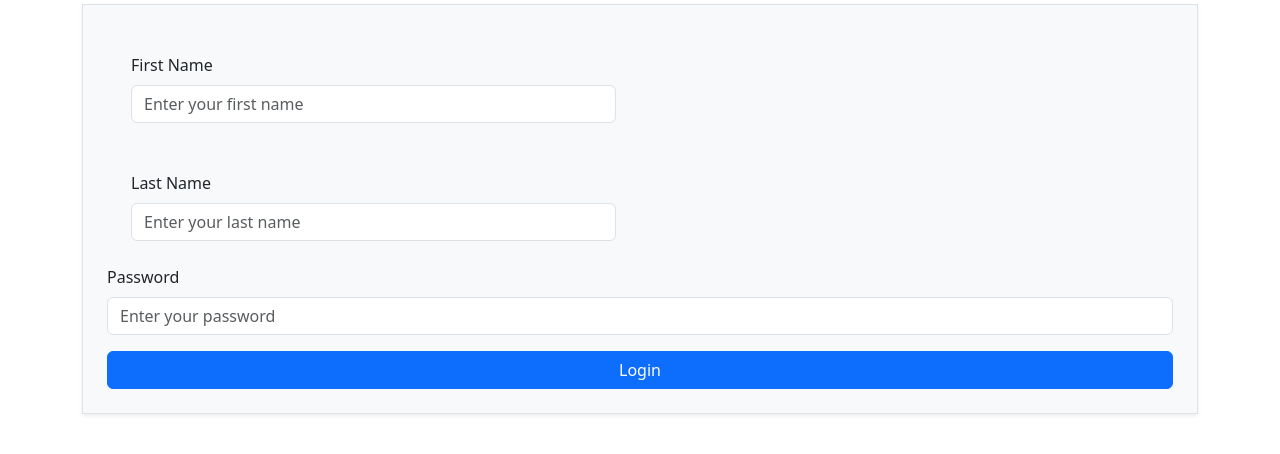
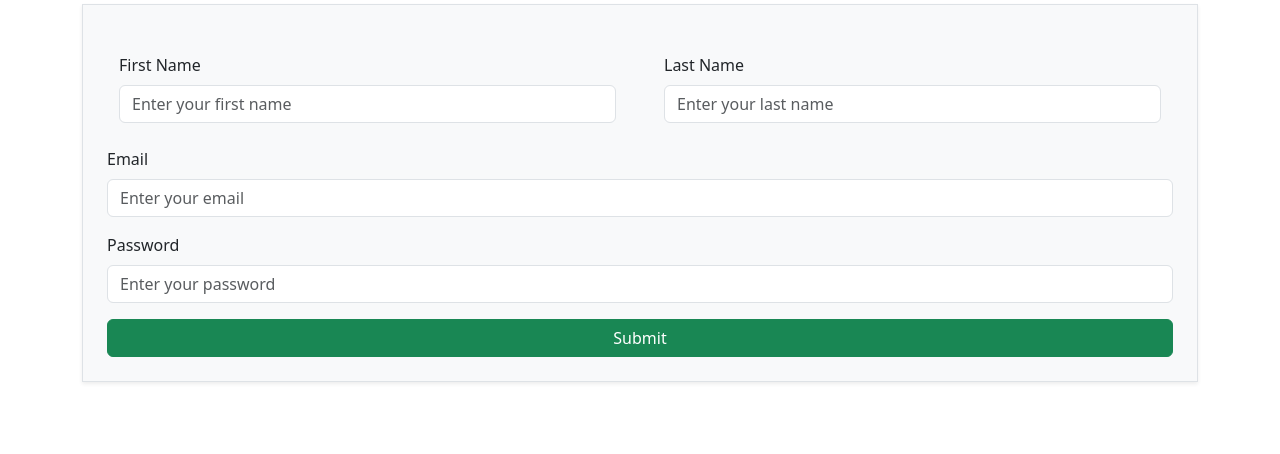
Before and after one commit to bowlingj87/Boostrap_Assignment, a plain HTML site: page index.html in a window 1280 px wide. Shown: the part 114-568 px from the top of the page. Drawn offline with nearby package versions, Linux system fonts and the light colour scheme.

Commit message:
registration form complete

```diff
--- a/index.html
+++ b/index.html
@@ -11,7 +11,7 @@
     <h2 class="text-center text-primary">Registration Form</h2>
 
     <form class="border p-4 shadow-sm bg-light">
-
+         <div class="row">
         <div class="col-6 bg-light p-4">
             <label for="first" class="form-label">First Name</label>
             <input type="text" class="form-control" id="first" placeholder="Enter your first name">
@@ -20,12 +20,17 @@
             <label for="last" class="form-label">Last Name</label>
             <input type="text" class="form-control" id="last" placeholder="Enter your last name">
         </div>
+        </div>
+        <div class="mb-3">
+            <label for="email" class="form-label">Email</label>
+            <input type="Email" class="form-control" id="email" placeholder="Enter your email">
+        </div>
           <div class="mb-3">
             <label for="password" class="form-label">Password</label>
             <input type="password" class="form-control" id="password" placeholder="Enter your password">
         </div>
         <div>
-        <button type="submit" class="btn btn-primary w-100">Login</button>
+        <button type="submit" class="btn btn-success w-100">Submit</button>
     </div>
 
     </form>
```
